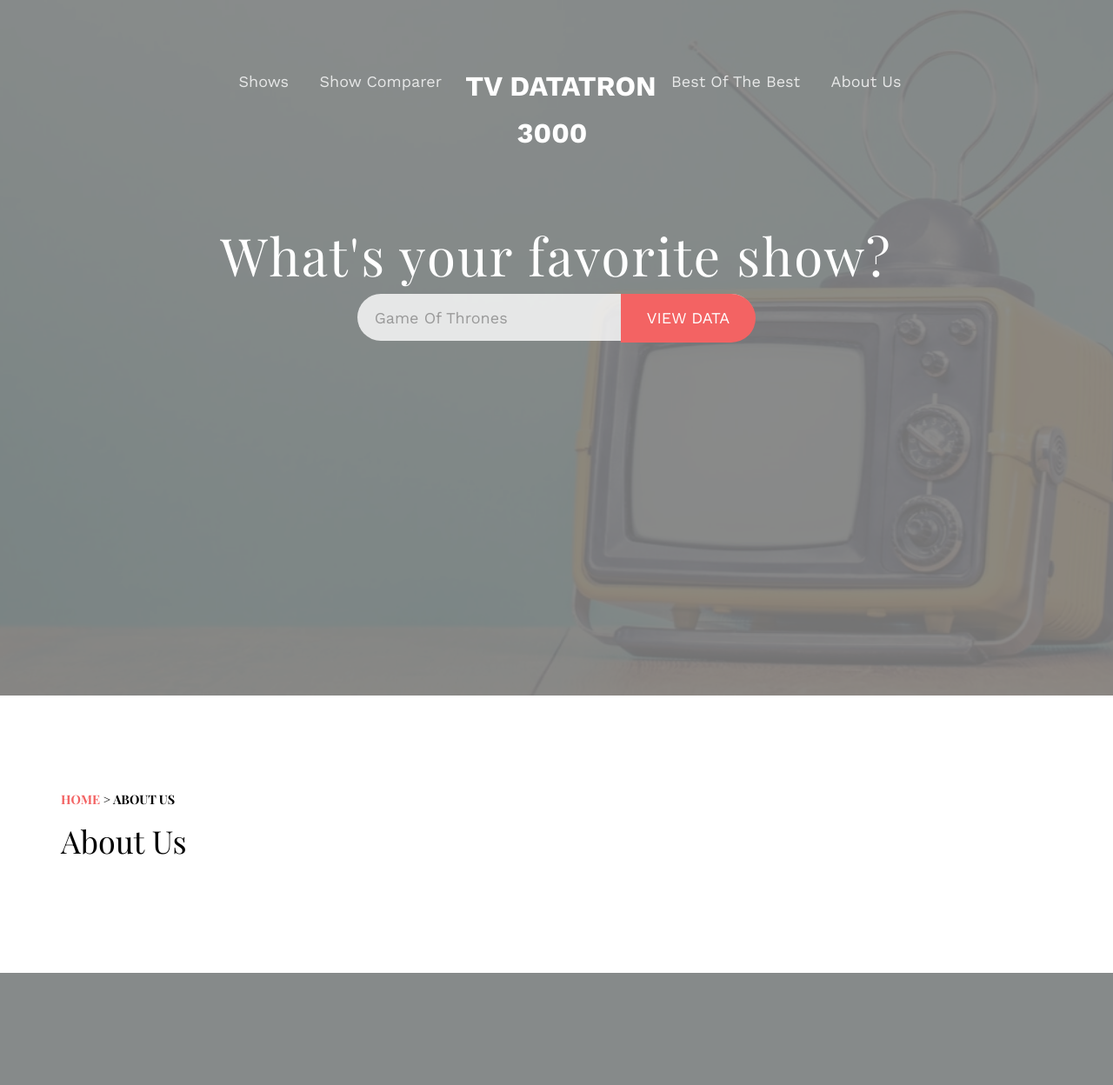
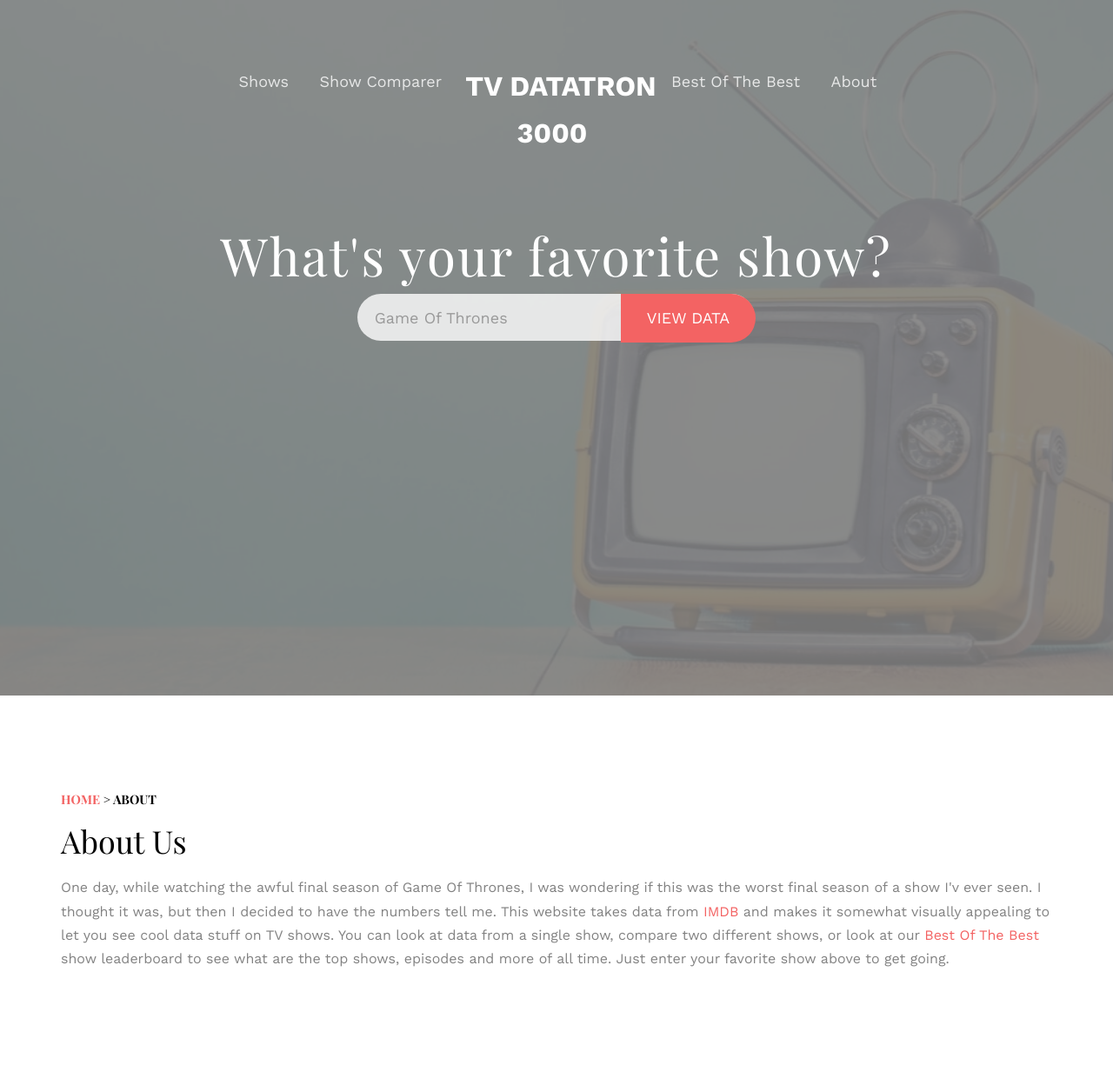
Before and after one commit to scochran3/tv_data, a Django app: page /about-us in a window 1280 px wide. Shown: the whole page at 87% size. Before the commit the page ends 1119 px from the top, so only its background shows below. Run offline with Django 3.2, Linux system fonts and the light colour scheme; some libraries are stand-ins or nearby versions.

Commit message:
About page finished

```diff
--- a/tv_show_data/tv_data/templates/tv_data/about_us.html
+++ b/tv_show_data/tv_data/templates/tv_data/about_us.html
@@ -6,10 +6,11 @@
 
 <div class="row animate-box">
 	<div class='col-lg-12'>
-		<h6 class="breadcrumb-trail"><a href="{% url 'index' %}">Home</a> > About Us</h6>
+		<h6 class="breadcrumb-trail"><a href="{% url 'index' %}">Home</a> > About</h6>
 	</div>
 	<div class='col-lg-12'>
 		<h1>About Us</h1>
+		<p>One day, while watching the awful final season of Game Of Thrones, I was wondering if this was the worst final season of a show I'v ever seen. I thought it was, but then I decided to have the numbers tell me. This website takes data from <a target="_blank" href="https://wwww.imdb.com">IMDB</a> and makes it somewhat visually appealing to let you see cool data stuff on TV shows. You can look at data from a single show, compare two different shows, or look at our <a href="{% url 'best_of_the_best' %}">Best Of The Best</a> show leaderboard to see what are the top shows, episodes and more of all time. Just enter your favorite show above to get going.</p>
 	</div>
 </div>
 {% endblock %}
--- a/tv_show_data/tv_data/templates/tv_data/base.html
+++ b/tv_show_data/tv_data/templates/tv_data/base.html
@@ -62,7 +62,7 @@
 				<div class="right-menu text-left menu-1">
 					<ul>
 						<li><a href="{% url 'best_of_the_best' %}">Best Of The Best</a></li>
-						<li><a href="{% url 'about_us' %}">About Us</a></li>
+						<li><a href="{% url 'about_us' %}">About</a></li>
 						<!-- <li class="btn-cta"><a href="#"><span>Login</span></a></li> -->
 					</ul>
 				</div>
--- a/tv_show_data/tv_data/templates/tv_data/index.html
+++ b/tv_show_data/tv_data/templates/tv_data/index.html
@@ -61,7 +61,7 @@
 				<div class="right-menu text-left menu-1">
 					<ul>
 						<li><a href="{% url 'best_of_the_best' %}">Best Of The Best</a></li>
-						<li><a href="{% url 'about_us' %}">About Us</a></li>
+						<li><a href="{% url 'about_us' %}">About</a></li>
 						<!-- <li class="btn-cta"><a href="#"><span>Login</span></a></li> -->
 					</ul>
 				</div>
```
